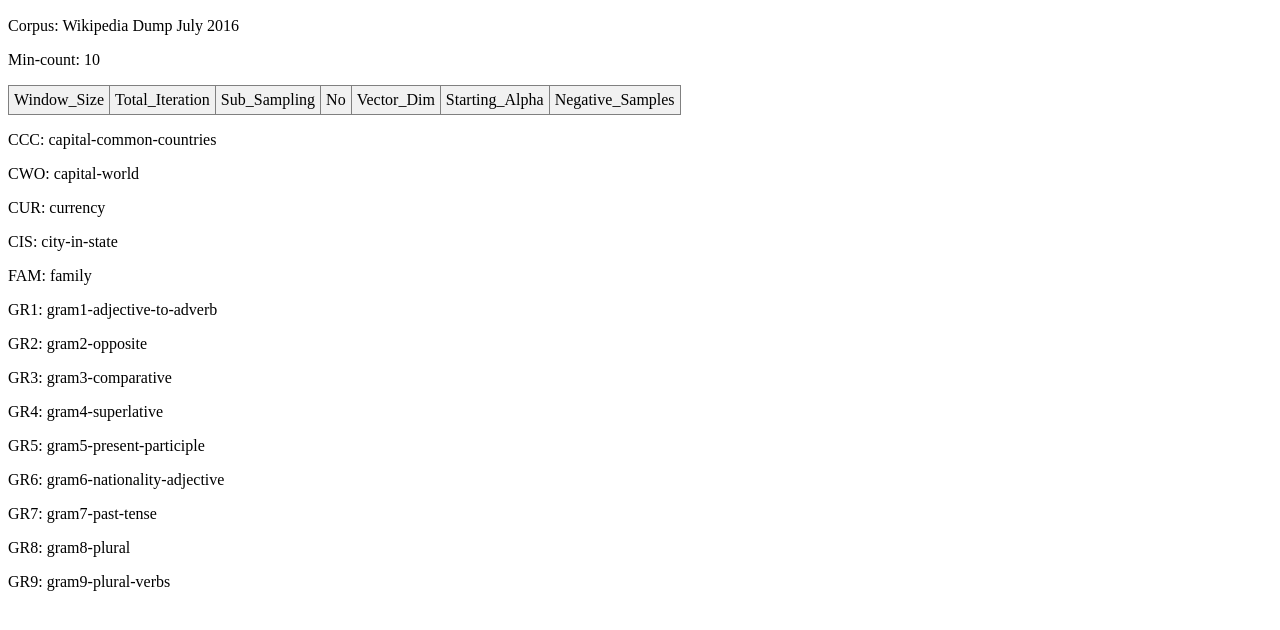
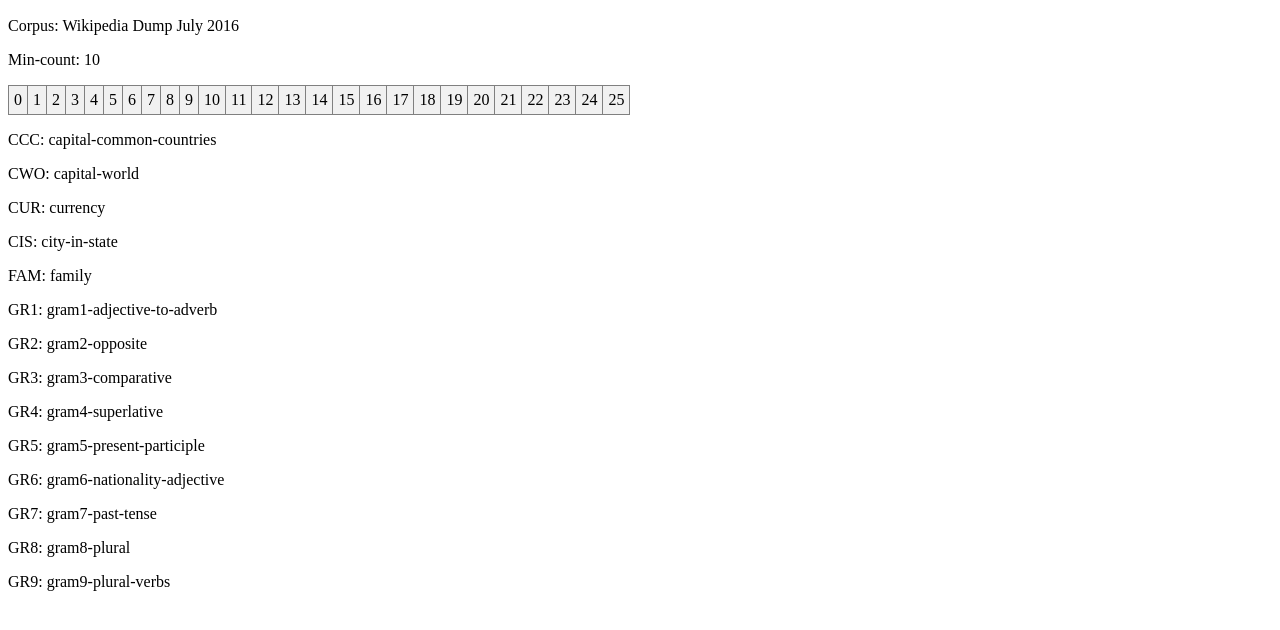
Before and after one commit to evcu/Nalwe, a plain HTML site: page index.html in a window 1280 px wide. Shown: the part 60-690 px from the top of the page. Drawn offline with Linux system fonts and the light colour scheme.

Commit message:
Update index.html

```diff
--- a/index.html
+++ b/index.html
@@ -64,7 +64,7 @@
 
     var out = "<table>";
     out += "<tr>"
-    for(pr in arr[0].params){
+    for(pr in label_array){
         out+="<td>"+pr+"</td>"
     }
     out += "</tr>"
```
